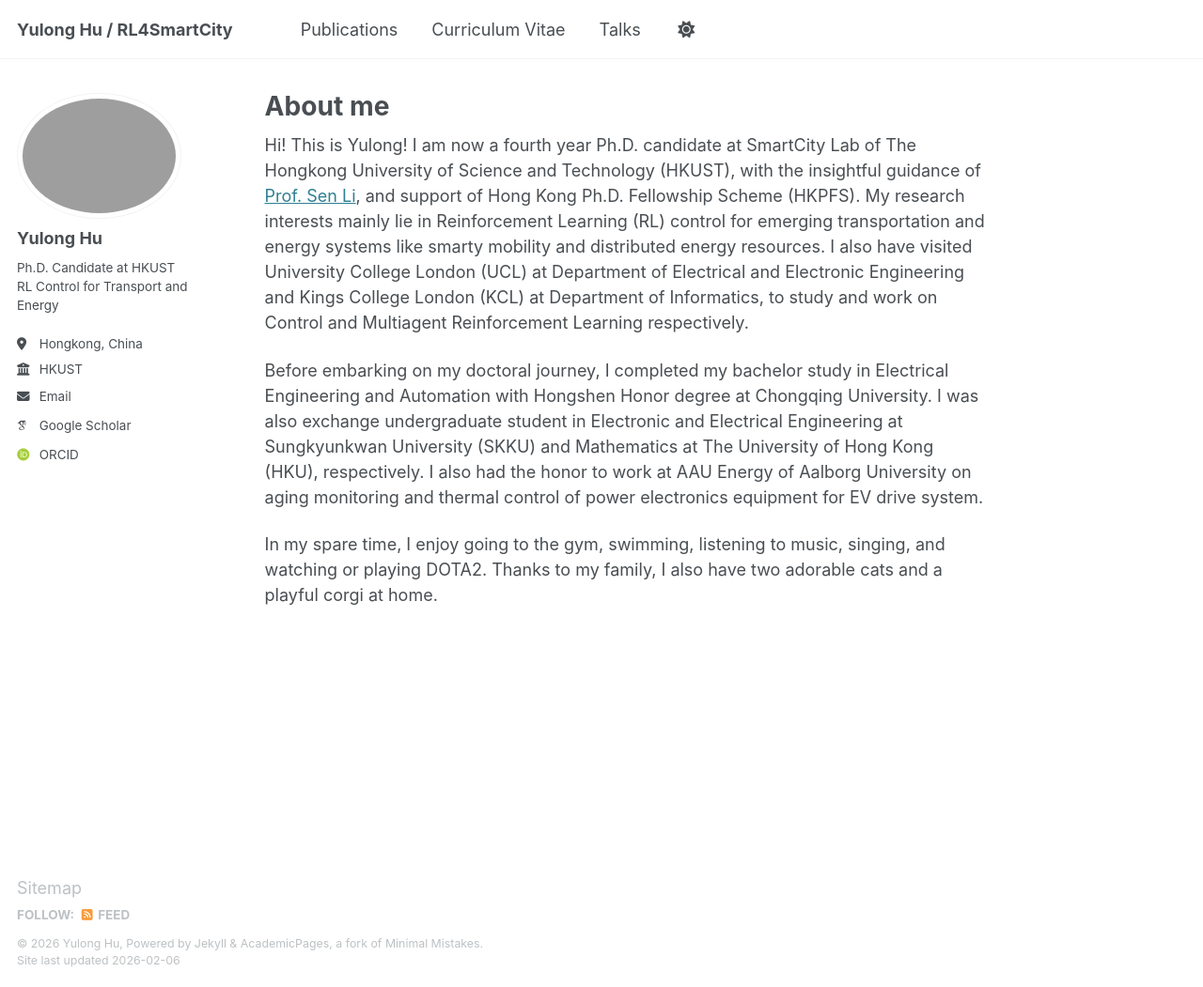
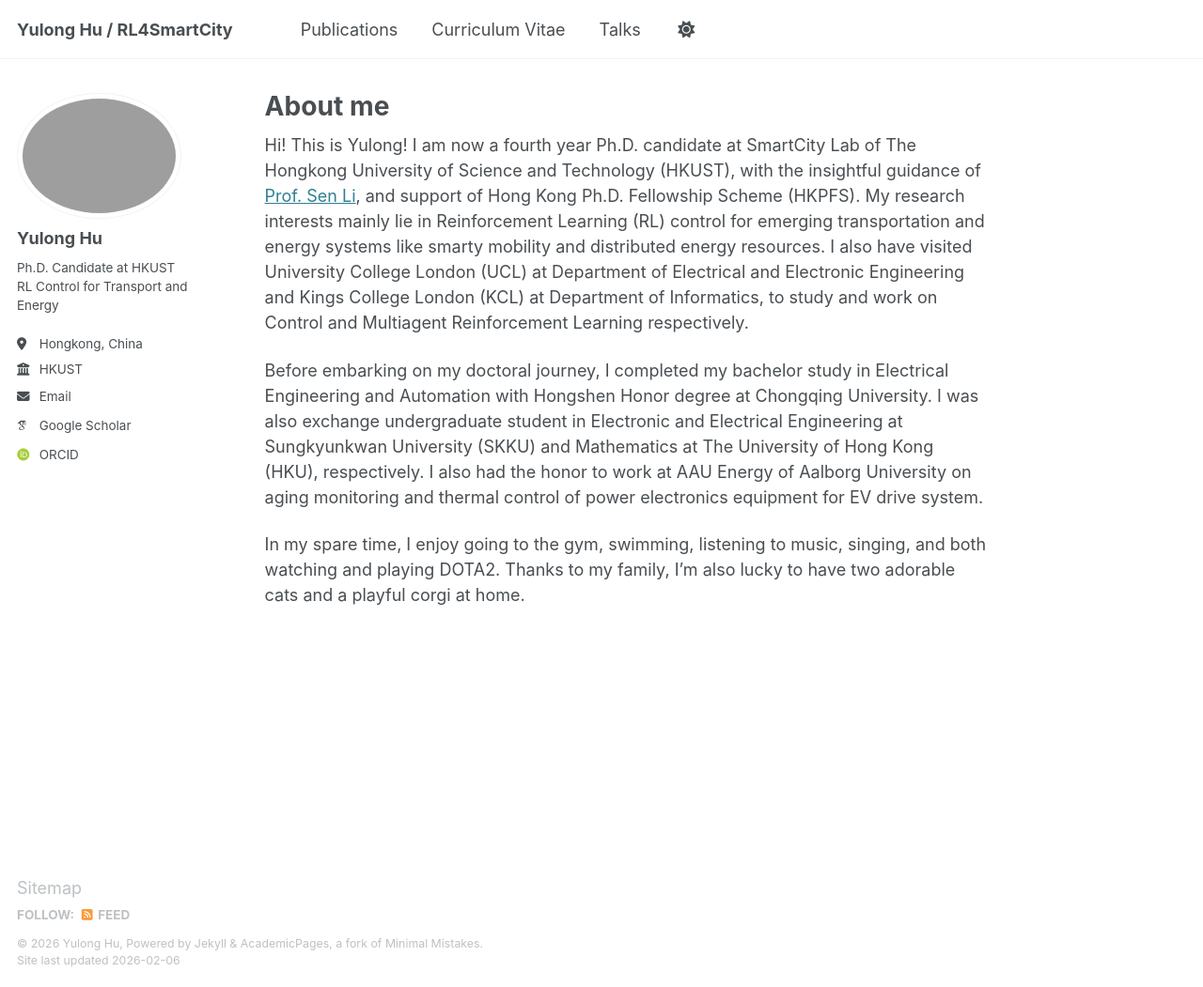
Before and after one commit to yulonghu2000/yulonghu2000.github.io, a Jekyll site: the page built from _pages/about.md, in a window 1280 px wide and 1051 px high. Shown: the whole window at 94% size. Built offline with Jekyll 4.4.1, drawn with Linux system fonts in a browser that asks for light colours; some web fonts are replaced.

Commit message:
Update about.md

```diff
--- a/_pages/about.md
+++ b/_pages/about.md
@@ -11,4 +11,4 @@ Hi! This is Yulong! I am now a fourth year Ph.D. candidate at SmartCity Lab of T
 
 Before embarking on my doctoral journey, I completed my bachelor study in Electrical Engineering and Automation with Hongshen Honor degree at Chongqing University. I was also exchange undergraduate student in Electronic and Electrical Engineering at Sungkyunkwan University (SKKU) and Mathematics at The University of Hong Kong (HKU), respectively. I also had the honor to work at AAU Energy of Aalborg University on aging monitoring and thermal control of power electronics equipment for EV drive system.
 
-In my spare time, I enjoy going to the gym, swimming, listening to music, singing, and watching or playing DOTA2. Thanks to my family, I also have two adorable cats and a playful corgi at home.
+In my spare time, I enjoy going to the gym, swimming, listening to music, singing, and both watching and playing DOTA2. Thanks to my family, I’m also lucky to have two adorable cats and a playful corgi at home.
```
